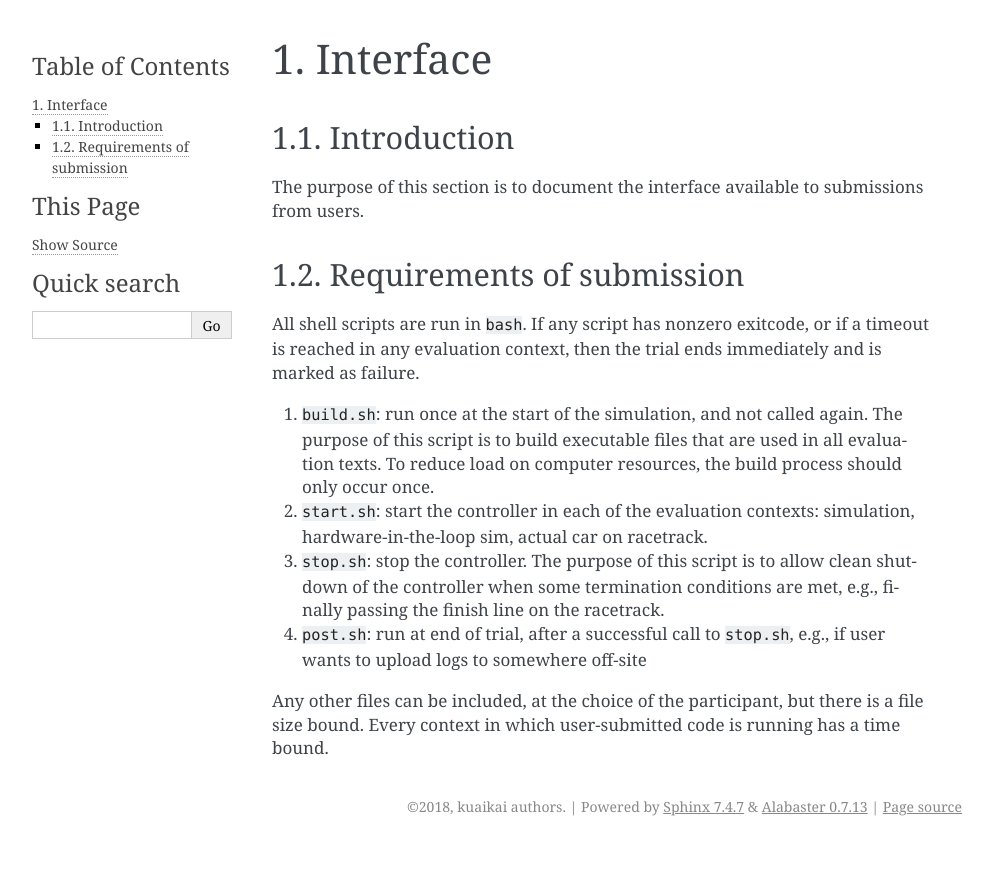
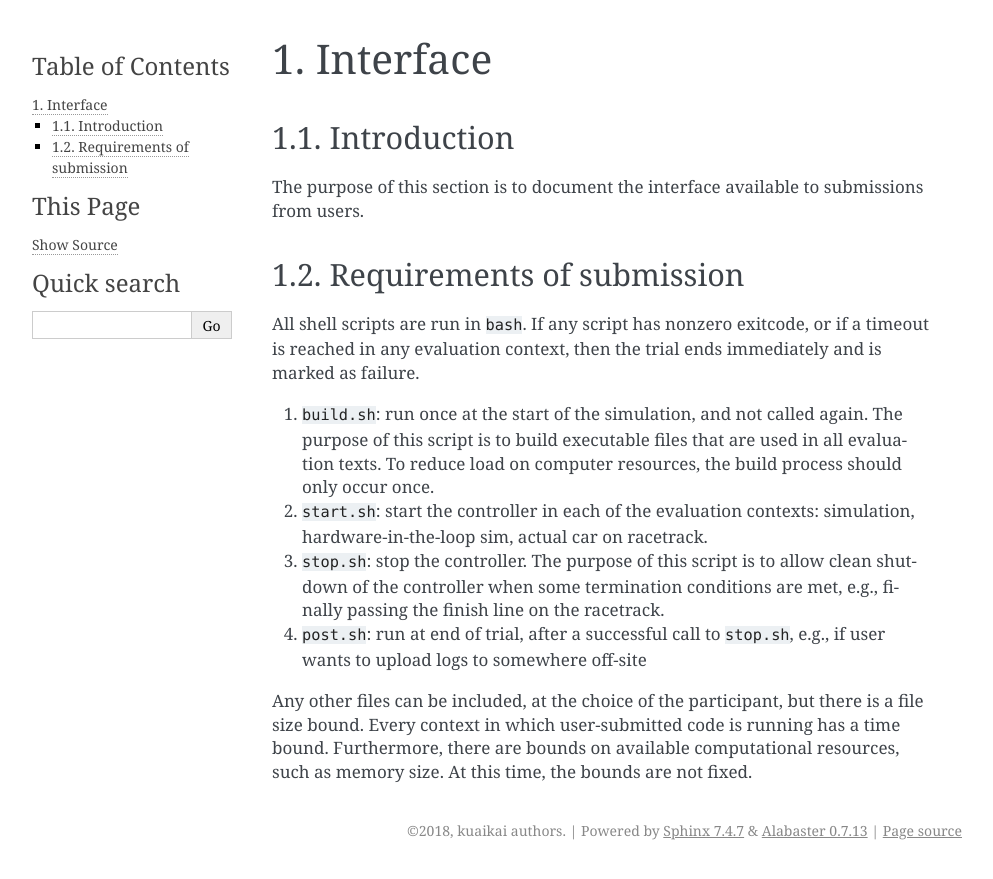
Before and after one commit to kuaikai/kuaikai, a Sphinx documentation site: the page built from doc/interface.rst, in a window 1280 px wide. Shown: the top 879 px of the page, without its empty margins (148-1141 px from the left). Built offline with Sphinx 7.4.7, drawn with Linux system fonts in a browser that asks for light colours.

Commit message:
DOC: clarify that submission-related bounds are not fixed yet

```diff
--- a/doc/interface.rst
+++ b/doc/interface.rst
@@ -28,4 +28,5 @@
 
 Any other files can be included, at the choice of the participant, but there is
 a file size bound. Every context in which user-submitted code is running has a
-time bound.
+time bound. Furthermore, there are bounds on available computational resources,
+such as memory size. At this time, the bounds are not fixed.
```
